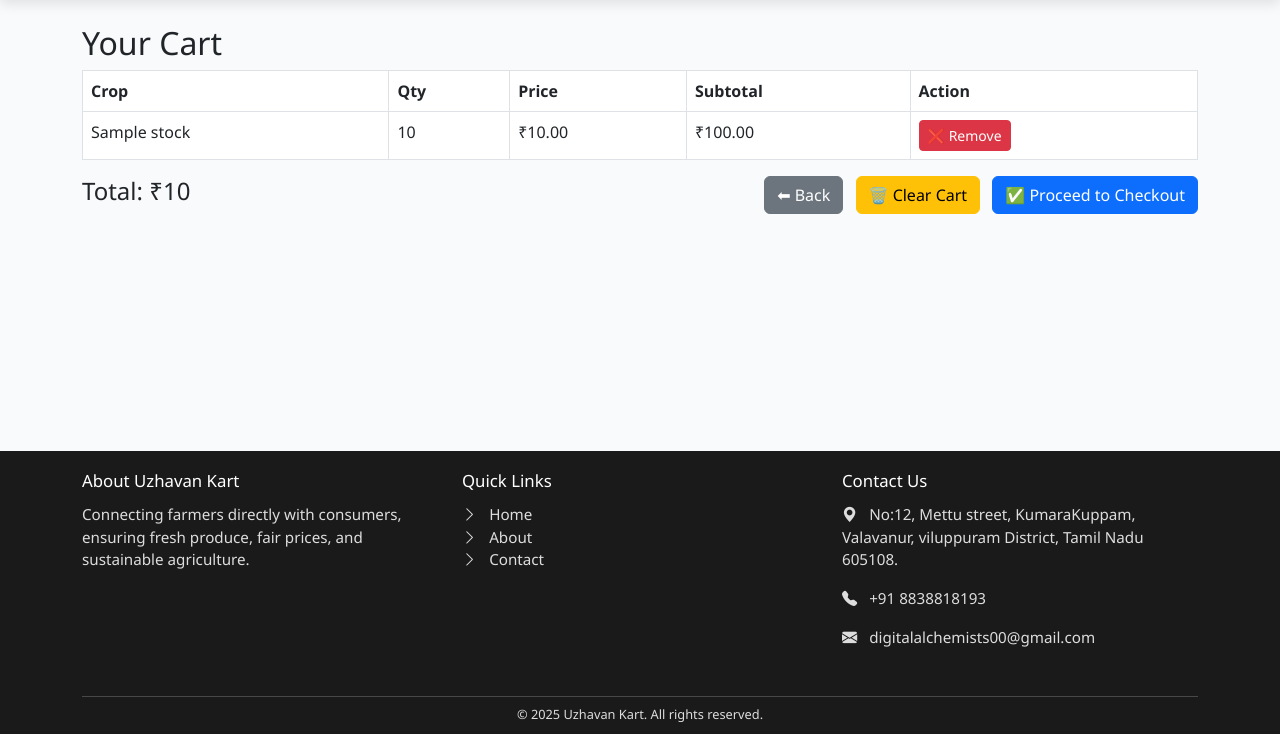
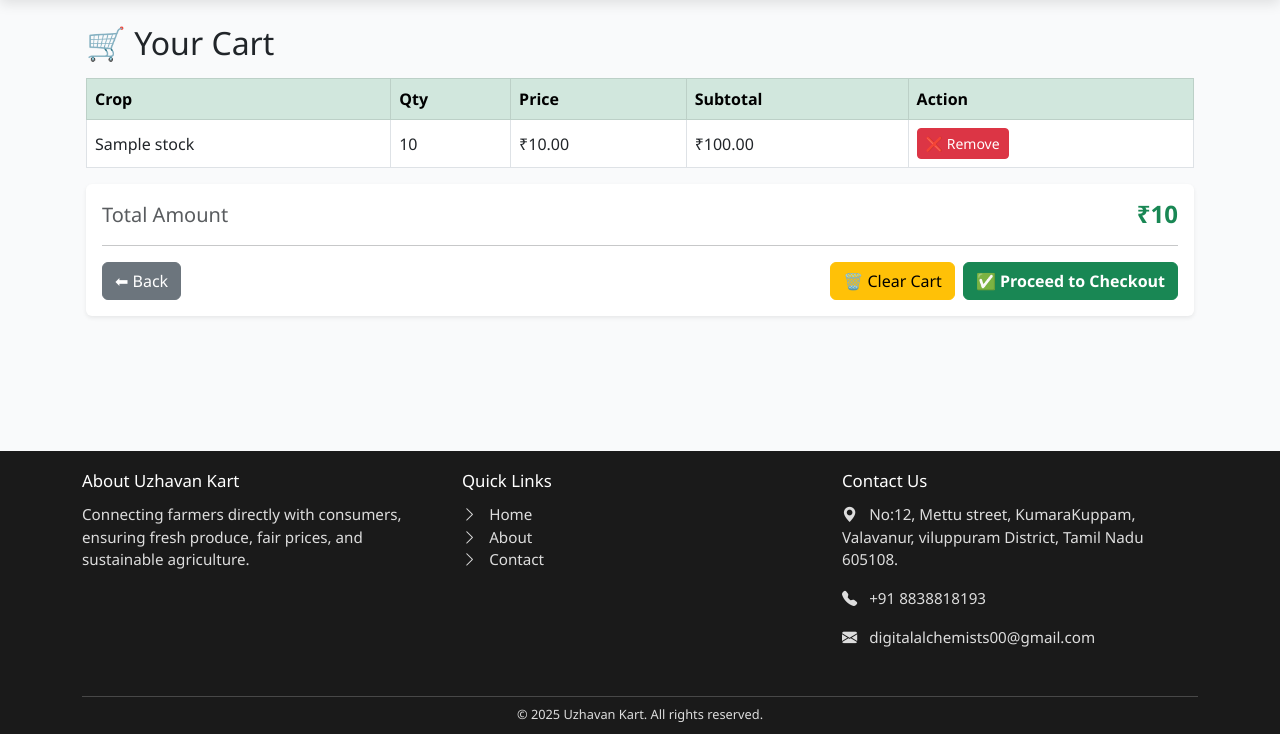
Before and after one commit to SK-DIGITALALCHEMISTS-100/UZHAVANKART, a Django app: template uzhavankart/templates/uk/cart.html in a window 1280 px wide. Shown: the part 66-800 px from the top of the page. Run offline with Django 4.2, Linux system fonts and the light colour scheme; tables that the repository leaves empty hold one stand-in row (values such as "Sample post"); the template is opened without the code that fills it: values that come from a table or form of the project are taken from there, most other values are stand-ins (such as "Sample title", 1, 10 or a date in 2020).

Commit message:
cart update

```diff
--- a/uzhavankart/templates/uk/cart.html
+++ b/uzhavankart/templates/uk/cart.html
@@ -1,11 +1,16 @@
 {% extends "uk/customer_base.html" %}
 {% block content %}
-<div class="container mt-4">
-  <h2>Your Cart</h2>
+<div class="container mt-4 px-3">
+  <h2 class="mb-3">🛒 Your Cart</h2>
+
   {% if cart_items %}
     <form method="post">
       {% csrf_token %}
-      <table class="table table-bordered">
+
+      <!-- Desktop Table (hidden on mobile) -->
+      <div class="d-none d-md-block">
+        <table class="table table-bordered table-hover align-middle">
+          <thead class="table-success">
             <tr>
               <th>Crop</th>
               <th>Qty</th>
@@ -13,6 +18,8 @@
               <th>Subtotal</th>
               <th>Action</th>
             </tr>
+          </thead>
+          <tbody>
             {% for item in cart_items %}
             <tr>
               <td>{{ item.product.crop_name }}</td>
@@ -20,7 +27,6 @@
               <td>₹{{ item.product.price_per_kg }}</td>
               <td>₹{{ item.subtotal }}</td>
               <td>
-            <!-- 🔹 Remove Single Item -->
                 <a href="{% url 'remove_from_cart' item.product.crop_name %}"
                    class="btn btn-danger btn-sm">
                   ❌ Remove
@@ -28,36 +34,97 @@
               </td>
             </tr>
             {% endfor %}
+          </tbody>
         </table>
+      </div>
+
+      <!-- Mobile Cards (hidden on desktop) -->
+      <div class="d-md-none">
+        {% for item in cart_items %}
+        <div class="card mb-3 shadow-sm border-0">
+          <div class="card-body">
+            <div class="d-flex justify-content-between align-items-center mb-2">
+              <h5 class="card-title mb-0 fw-bold text-success">
+                🌾 {{ item.product.crop_name }}
+              </h5>
+              <a href="{% url 'remove_from_cart' item.product.crop_name %}"
+                 class="btn btn-danger btn-sm">
+                ❌
+              </a>
+            </div>
+            <div class="row text-center">
+              <div class="col-4">
+                <small class="text-muted d-block">Quantity</small>
+                <span class="fw-semibold">{{ item.quantity }}</span>
+              </div>
+              <div class="col-4">
+                <small class="text-muted d-block">Price/kg</small>
+                <span class="fw-semibold">₹{{ item.product.price_per_kg }}</span>
+              </div>
+              <div class="col-4">
+                <small class="text-muted d-block">Subtotal</small>
+                <span class="fw-semibold text-success">₹{{ item.subtotal }}</span>
+              </div>
+            </div>
+          </div>
+        </div>
+        {% endfor %}
+      </div>
+
     </form>
 
-    <div class="d-flex justify-content-between align-items-center">
-      <h4>Total: ₹{{ total }}</h4>
+    <!-- Total & Action Buttons -->
+    <div class="card mt-3 border-0 shadow-sm">
+      <div class="card-body">
 
-      <div>
-        <!-- 🔹 Back Button -->
-        <a href="{% url 'browse_products_customer' %}" class="btn btn-secondary me-2">
+        <!-- Total -->
+        <div class="d-flex justify-content-between align-items-center mb-3">
+          <h5 class="mb-0 text-muted">Total Amount</h5>
+          <h4 class="mb-0 text-success fw-bold">₹{{ total }}</h4>
+        </div>
+
+        <hr>
+
+        <!-- Buttons — stacked on mobile, inline on desktop -->
+        <div class="d-grid gap-2 d-md-flex justify-content-md-between">
+
+          <!-- Back Button -->
+          <a href="{% url 'browse_products_customer' %}"
+             class="btn btn-secondary">
             ⬅ Back
           </a>
 
-        <!-- 🔹 Clear Cart -->
-        <a href="{% url 'clear_cart' %}" class="btn btn-warning me-2">
+          <div class="d-grid gap-2 d-md-flex">
+            <!-- Clear Cart -->
+            <a href="{% url 'clear_cart' %}"
+               class="btn btn-warning"
+               onclick="return confirm('Clear all items from cart?')">
               🗑️ Clear Cart
             </a>
 
-        <!-- 🔹 Checkout -->
-        <a href="{% url 'checkout' %}" class="btn btn-primary">
+            <!-- Checkout -->
+            <a href="{% url 'checkout' %}"
+               class="btn btn-success fw-bold">
               ✅ Proceed to Checkout
             </a>
           </div>
+
         </div>
+      </div>
+    </div>
+
   {% else %}
-    <p class="text-muted">Your cart is empty.</p>
-
-    <!-- 🔹 Back Button for Empty Cart -->
-    <a href="{% url 'browse_products_customer' %}" class="btn btn-secondary mt-3">
+    <!-- Empty Cart -->
+    <div class="text-center py-5">
+      <div style="font-size: 4rem;">🛒</div>
+      <h4 class="text-muted mt-3">Your cart is empty</h4>
+      <p class="text-muted">Browse products and add items to your cart.</p>
+      <a href="{% url 'browse_products_customer' %}"
+         class="btn btn-success mt-2 px-4">
         ⬅ Back to Products
       </a>
+    </div>
   {% endif %}
+
 </div>
 {% endblock %}
```
Lines whose indentation alone changed are shown as unchanged.
